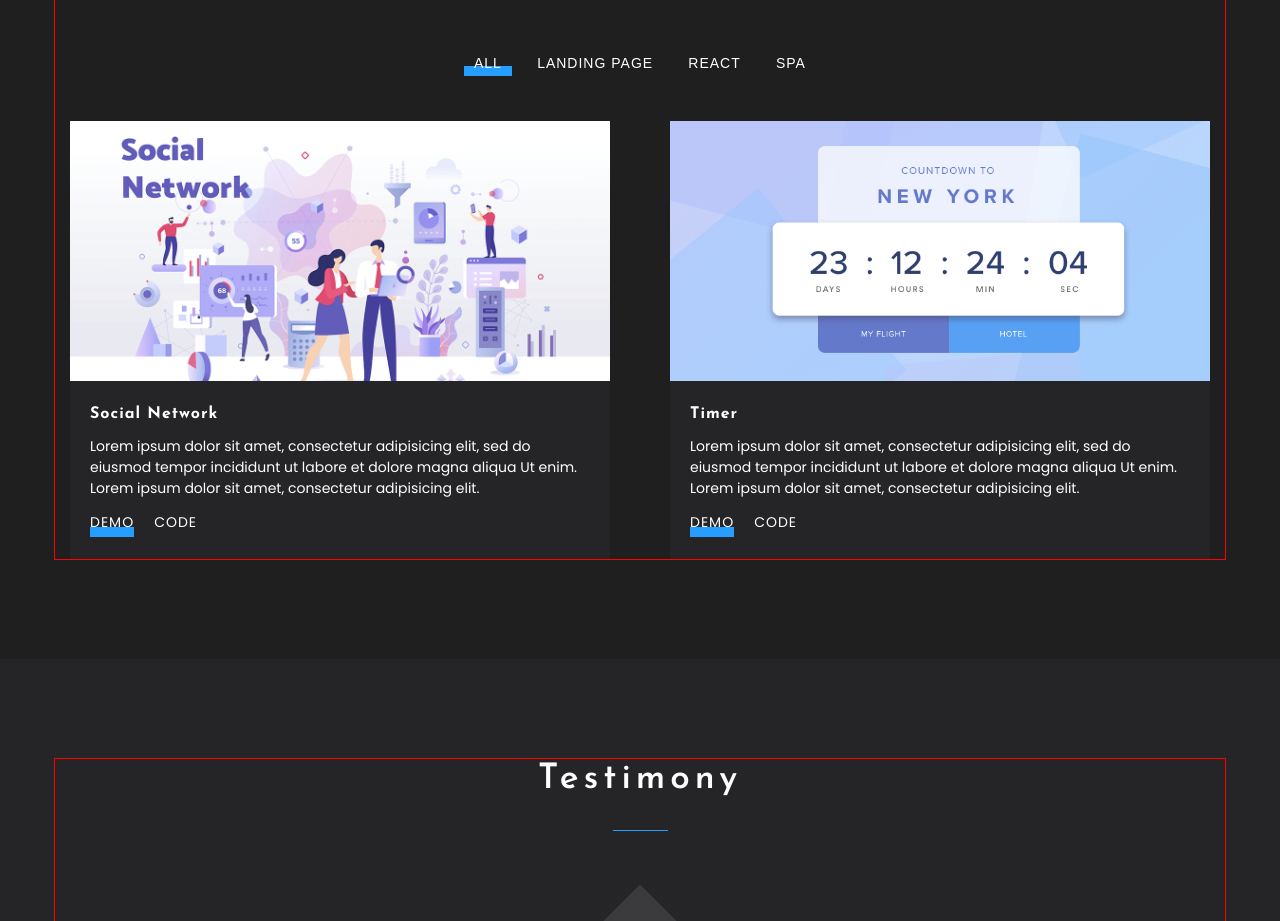
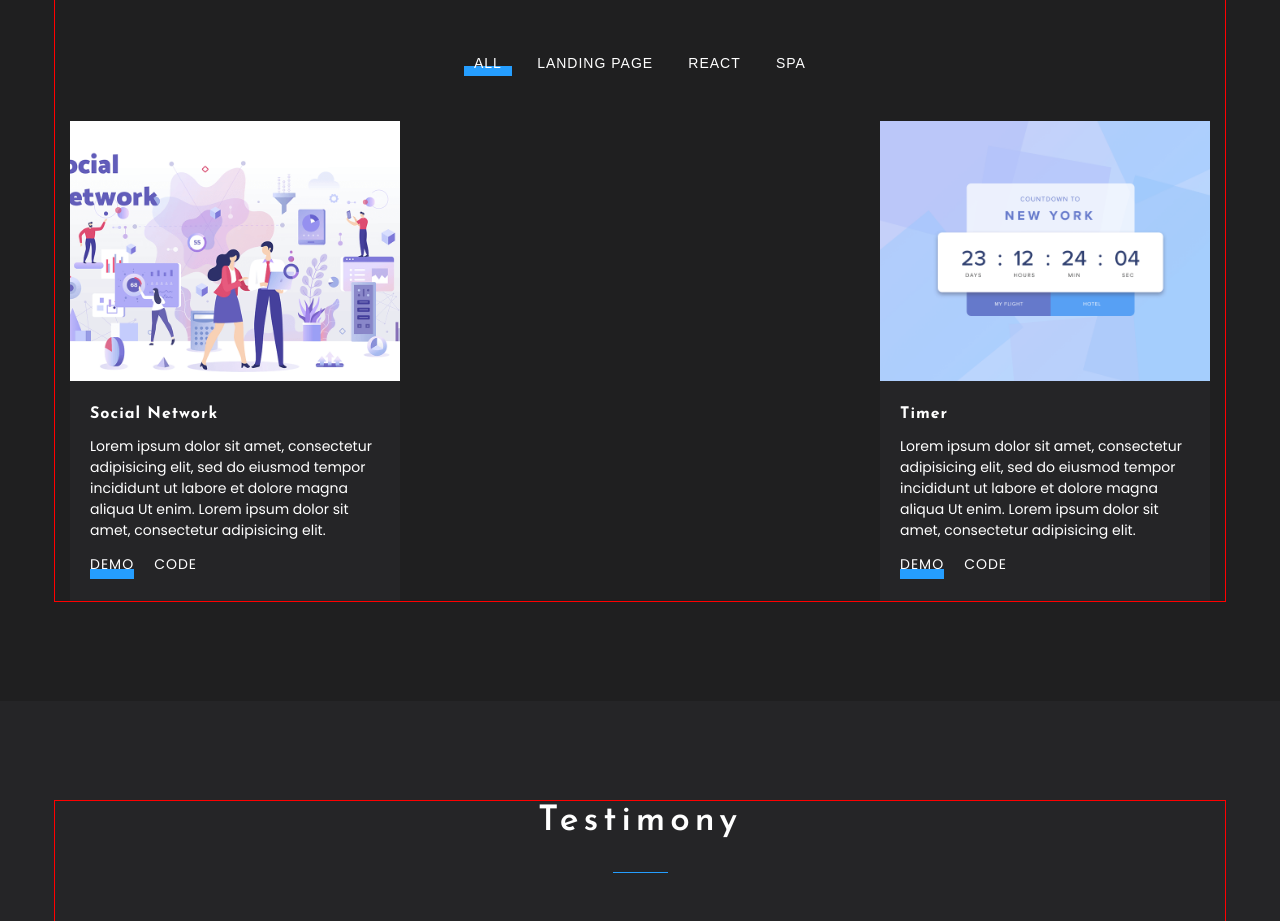
Before and after one commit to Ayanqq/portfolio, a React app: page / in a window 1280 px wide. Shown: the part 2960-3881 px from the top of the page. Built offline with nearby package versions, Linux system fonts and the light colour scheme.

Commit message:
added gh pages

```diff
--- a/src/layout/sections/works/Works.tsx
+++ b/src/layout/sections/works/Works.tsx
@@ -7,7 +7,7 @@
 import socialImg from "../../../assets/images/project1.webp"
 import timerImg from "../../../assets/images/project2.webp"
 import {Container} from "../../../components/Container";
-
+import {AnimatePresence, motion} from "framer-motion"
 
 const tabsItems:Array<{ status: TabsStatusType, title: string }> = [
     {
@@ -75,11 +75,18 @@
                          changeFilterStatus={changeFilterStatus}
                          currentFilterStatus={currentFilterStatus}/>
                 <FlexWrapper justify={"space-between"} align={"flex-start"} wrap={"wrap"} gap={"30px"}>
+                    <AnimatePresence>
                     {filteredWorks.map((w, index) => {
-                        return  <Work src={w.src} key={index}
+                        return (
+                            <motion.div>
+                                <Work src={w.src} key={index}
                                       title={w.title}
                                       description={w.description}/>
+                            </motion.div>
+
+                        )
                     })}
+                    </AnimatePresence>
                 </FlexWrapper>
             </Container>
         </StyledWorks>
```
Also changed, not shown: package.json (+8 -1 lines), 1 other file (tests, documents, lock files or other folders).
